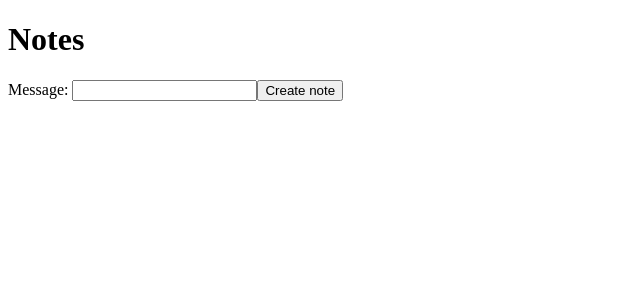
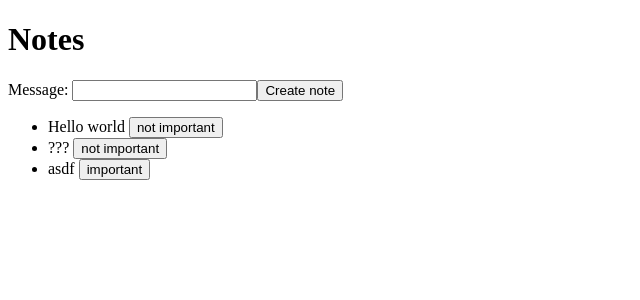
Before and after one commit to george-maoo/notes-app, a React (Vite) app: page / in a window 1280 px wide. Shown: the top 300 px of the page, without its empty margins (0-640 px from the left). Built offline with nearby package versions, Linux system fonts and the light colour scheme; data requests are answered from the project's data file.

Commit message:
Create notes list

```diff
--- a/src/App.tsx
+++ b/src/App.tsx
@@ -1,4 +1,5 @@
 import NoteForm from "./NoteForm.tsx";
+import NotesContainer from "./NotesContainer.tsx";
 import noteService from "./services/noteService.ts";
 import { useEffect, useState } from "react";
 import { notes } from "./types.ts";
@@ -10,12 +11,11 @@ const App = () => {
     noteService.getNotes().then((notes) => setNotes(notes));
   }, []);
 
-  console.log(notes);
-
   return (
     <div>
       <h1>Notes</h1>
       <NoteForm />
+      <NotesContainer notes={notes} />
     </div>
   );
 };
--- a/src/NoteForm.tsx
+++ b/src/NoteForm.tsx
@@ -12,7 +12,7 @@ const NoteForm = () => {
   };
 
   return (
-    <form onSubmit={handleSubmit}>
+    <form className="note-form" onSubmit={handleSubmit}>
       <label htmlFor="note-message">Message:</label>{" "}
       <input
         id="note-message"
--- /dev/null
+++ b/src/NotesContainer.tsx
@@ -0,0 +1,24 @@
+import { note, notes } from "./types.ts";
+
+const Note = ({ note }: { note: note }) => {
+  return (
+    <li className="note">
+      {note.message}{" "}
+      <button>{note.important ? "important" : "not important"}</button>
+    </li>
+  );
+};
+
+const NotesContainer = ({ notes }: { notes: notes }) => {
+  return (
+    <div className="notes-container">
+      <ul className="notes-list">
+        {notes.map((note) => {
+          return <Note key={note.id} note={note} />;
+        })}
+      </ul>
+    </div>
+  );
+};
+
+export default NotesContainer;
--- a/src/types.ts
+++ b/src/types.ts
@@ -1,2 +1,2 @@
-export type note = { message: string; important: boolean };
+export type note = { message: string; important: boolean; id: string };
 export type notes = [note] | [];
```
